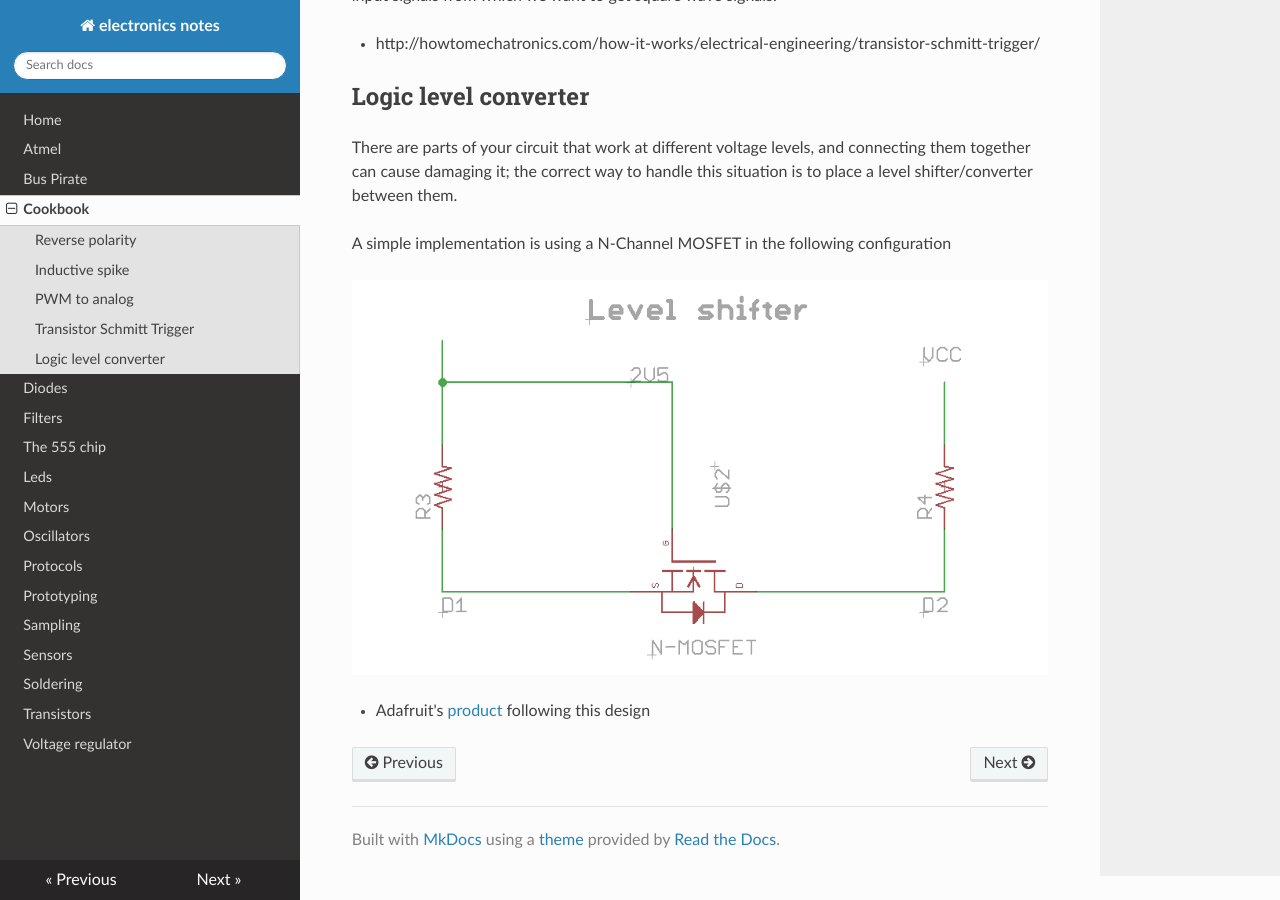
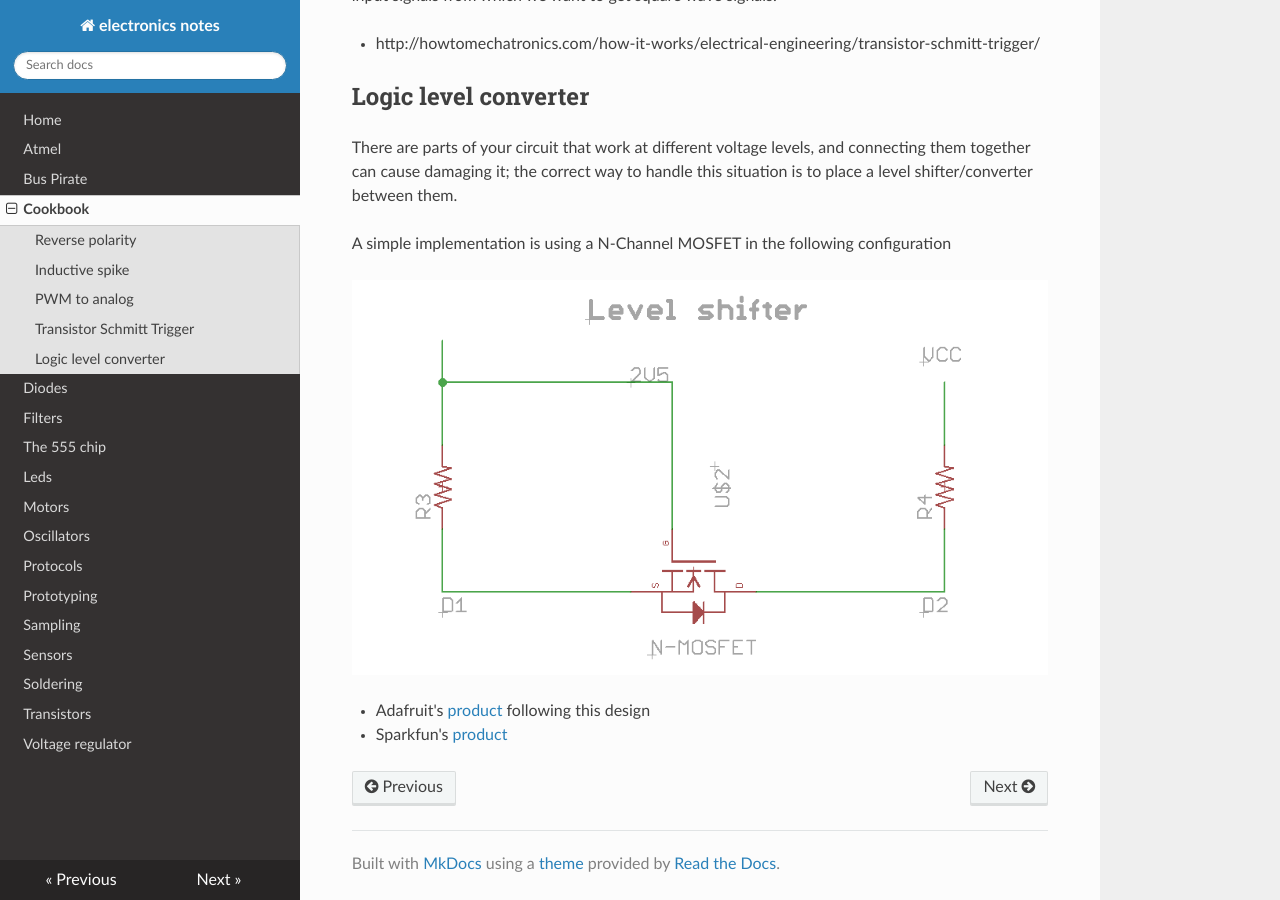
Before and after one commit to gipi/electronics-notes, an MkDocs documentation site: the page built from docs/cookbook.md, in a window 1280 px wide and 900 px high, scrolled down 1596 px. Built offline with MkDocs 1.6.1, drawn with Linux system fonts in a browser that asks for light colours; nearby versions of some CDN libraries; old or Windows-style settings are respelled for this version of MkDocs.

Commit message:
Add link.

```diff
--- a/docs/cookbook.md
+++ b/docs/cookbook.md
@@ -89,3 +89,4 @@ A simple implementation is using a N-Channel MOSFET in the following configurati
 ![logic level shifter with N MOSFET](Images/n-channel-logic-level-converter.png)
 
  - Adafruit's [product](http://www.adafruit.com/products/757) following this design
+ - Sparkfun's [product](https://learn.sparkfun.com/tutorials/bi-directional-logic-level-converter-hookup-guide)
```
